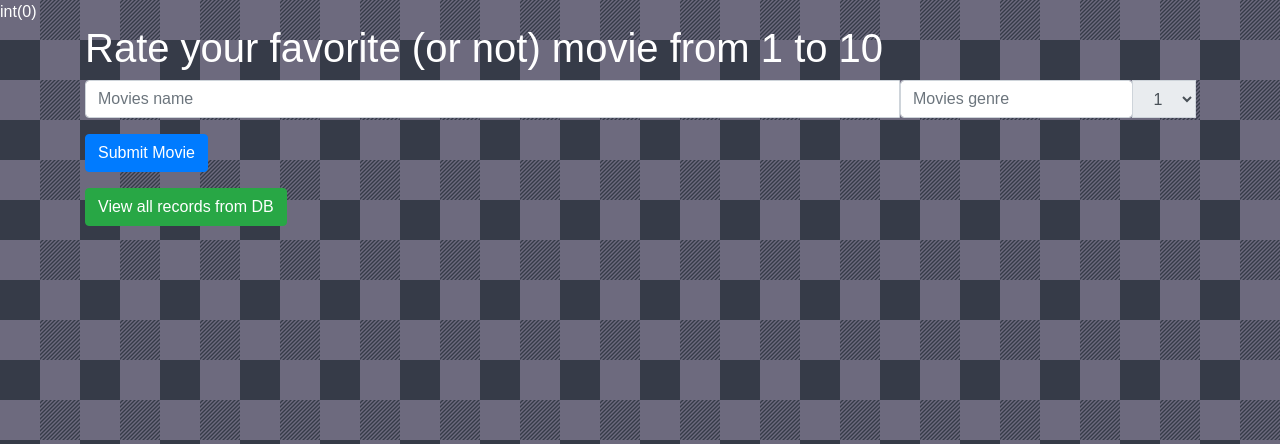
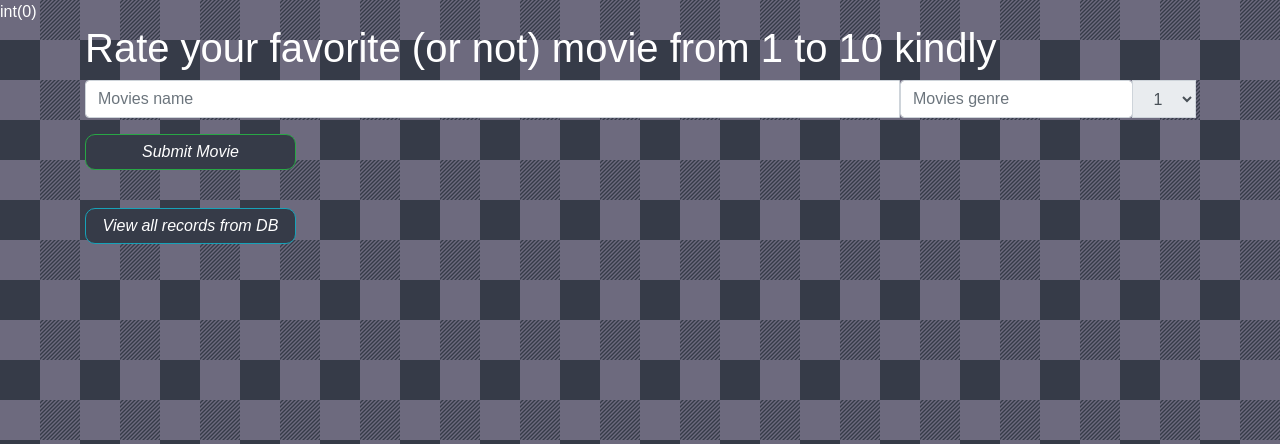
Before and after one commit to TadjievCodes/PHP_Form_Project, a PHP site: page /tadjiev_form.php in a window 1280 px wide. Shown: the top 444 px of the page. Run offline with PHP 8.4, Linux system fonts and the light colour scheme.

Commit message:
few changes with buttons

```diff
--- a/tadjiev_project/style.css
+++ b/tadjiev_project/style.css
@@ -15,3 +15,39 @@
 input {
     caret-color: purple;
 }
+
+.btn {
+    background: #363b48;
+    color: #fff;
+    width: 19%;
+    padding: 5px;
+    box-sizing: border-box;
+    margin-top: 2%;
+    border-radius: 10px;
+    -webkit-border-radius: 10px;
+    -moz-border-radius: 10px;
+    -ms-border-radius: 10px;
+    -o-border-radius: 10px;
+    font-style: italic;
+    opacity: 100;
+    transition-property: opacity, background, box-shadow, border-radius;
+    transition-duration: .5s;
+    transition-delay: .2s, .3s, 0s;
+}
+
+.btn:hover {
+    background-color: #DBE300;
+    color: white;
+    /*
+    transition-duration: 0.4s, 0.3s, 0.2s;
+    transition-property: background, border-radius, color;
+    */
+    box-shadow: 3px rgba (255, 255, 255.7);
+    font-weight: 900;
+    letter-spacing: 1px;
+    border-radius: 1em;
+    -webkit-border-radius: 1em;
+    -moz-border-radius: 1em;
+    -ms-border-radius: 1em;
+    -o-border-radius: 1em;
+}
--- a/tadjiev_project/tadjiev_form.php
+++ b/tadjiev_project/tadjiev_form.php
@@ -30,7 +30,7 @@
             echo '<div class="alert alert-danger" role="alert">Maximum 3 games you can rate! Come back tomorrow please</div>';
         } else {
             echo '<form action="tadjiev_output.php" method="post">
-            <h1>Rate your favorite (or not) movie from 1 to 10</h1>
+            <h1>Rate your favorite (or not) movie from 1 to 10 kindly</h1>
             <div class="input-group">
                                                          <!-- col-sm makes it resposnsive and col-6 makes it and takes 6 spaces, plus it has 12 rows kinda  -->
                 <input type="text" name="name" class="form-control col-sm" placeholder="Movies name">
@@ -55,18 +55,14 @@
                 </div>
             </div>
 
-            <button type="submit" class="btn btn-primary mt-3">Submit Movie</button>
+            <button type="submit" class="btn btn-success mt-3">Submit Movie</button>
         </form>';
         }
         ?>
-        <!-- <div class="alert alert-danger" role="alert">
-            Maximum 3 games you can rate! Come back tomorrow please
-        </div> -->
 
 
 
-
-        <a class="btn btn-success" href="tadjiev_output.php" role="button">View all records from DB</a>
+        <a class="btn btn-info" href="tadjiev_output.php" role="button">View all records from DB</a>
 
 
 
--- a/tadjiev_project/tadjiev_functions.php
+++ b/tadjiev_project/tadjiev_functions.php
@@ -55,7 +55,7 @@
     $sql="INSERT INTO movies (nameMovie, genre, rating) VALUES ('$_POST[name]', '$_POST[genreEntry]', '$_POST[rate]')";
     if ($connecting->query($sql) === TRUE) {
 
-        echo "<div class='alert alert-success' role='alert'> A new row has successfully been added </div>" ."<br>";
+        echo "<div class='alert alert-success' role='alert'> A new row has successfully been added! Congratulations! </div>" ."<br>";
       } else {
         echo "Error: " . $sql . "<br>" . $connecting->error;
     }
```
